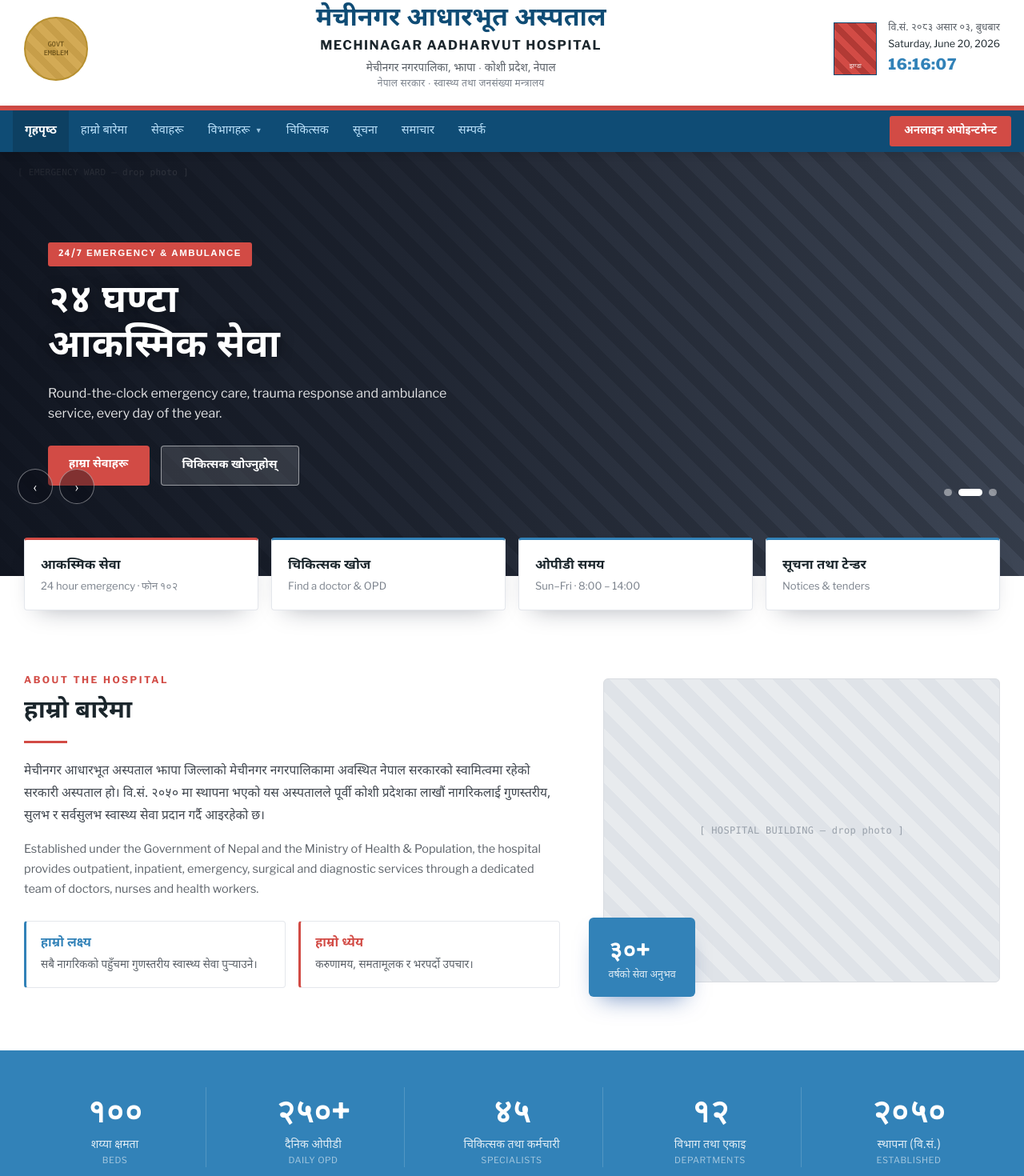
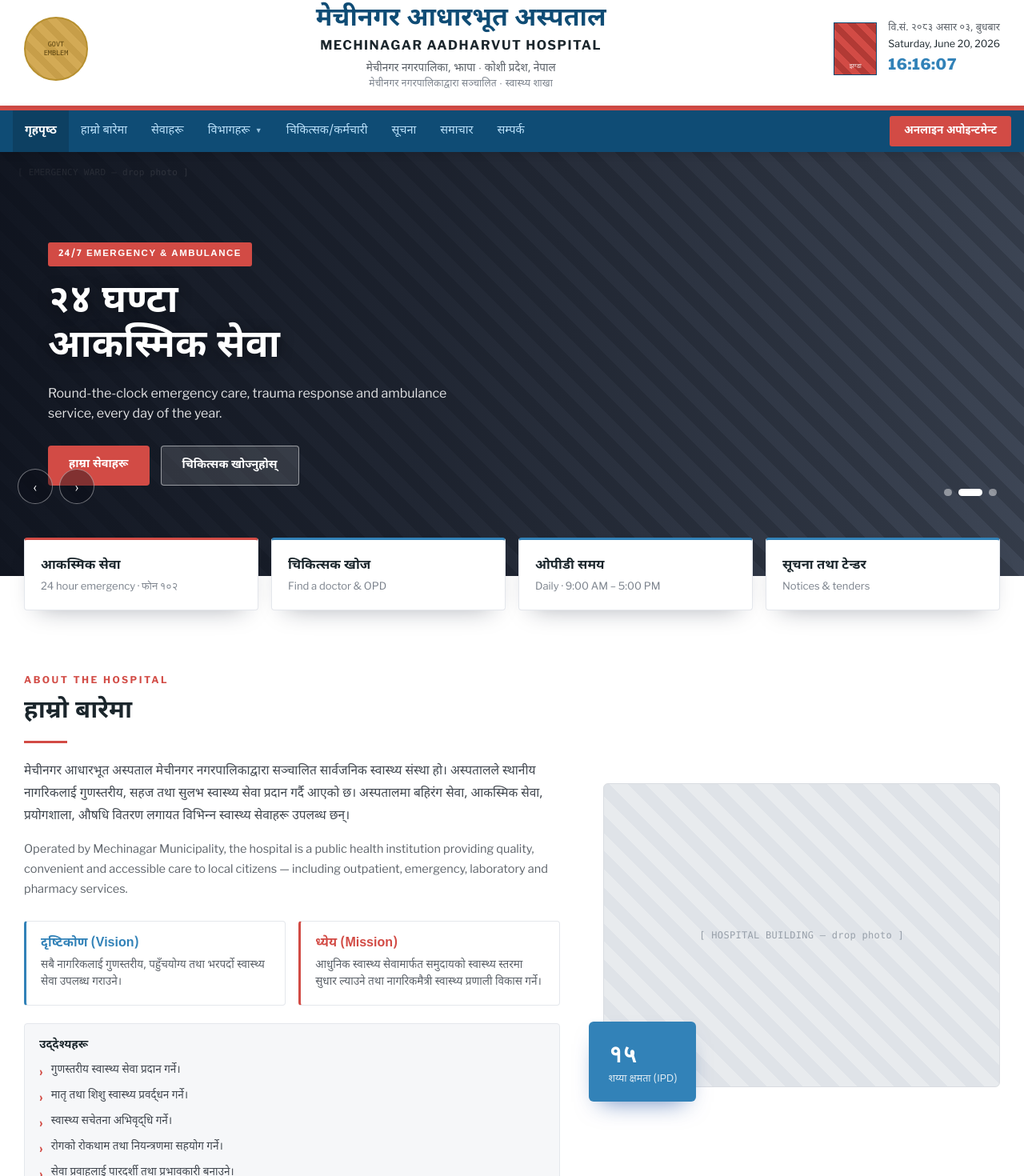
Before and after one commit to kree-mp/mechinagar-hospital, a Next.js app: page / in a window 1280 px wide. Shown: the part 51-1521 px from the top of the page at 80% size. Built offline with nearby package versions, Linux system fonts and the light colour scheme.

Commit message:
Replace fabricated hospital info with real institutional content
Updates contact details, vision/mission/objectives, statistics, free
services and lab test list using the hospital's official content
document instead of placeholder data.

```diff
--- a/components/About.tsx
+++ b/components/About.tsx
@@ -1,4 +1,4 @@
-import { aboutCopy, aboutGoals } from "@/data/hospital";
+import { aboutCopy, aboutGoals, aboutObjectives } from "@/data/hospital";
 
 export default function About() {
   return (
@@ -37,6 +37,19 @@ export default function About() {
               </div>
             ))}
           </div>
+          <div className="mt-[22px] rounded-[4px] border border-[#e4e7ec] bg-[#f6f7f9] p-4 px-[18px]">
+            <div className="font-np text-[14.5px] font-bold text-[#1B262C]">उद्देश्यहरू</div>
+            <ul className="mt-2.5 space-y-2">
+              {aboutObjectives.map((point) => (
+                <li key={point} className="flex items-start gap-2.5">
+                  <span className="font-extrabold text-[#D24B45]">›</span>
+                  <span className="font-np text-[13.5px] leading-[1.55] text-[#41474f]">
+                    {point}
+                  </span>
+                </li>
+              ))}
+            </ul>
+          </div>
         </div>
         <div className="relative mt-2 lg:mt-0">
           <div className="flex h-[220px] items-center justify-center rounded-md border border-[#d9dce1] bg-[repeating-linear-gradient(45deg,#dfe3e8_0_16px,#e8ebee_16px_32px)] sm:h-[300px] lg:h-[380px]">
@@ -46,10 +59,10 @@ export default function About() {
           </div>
           <div className="absolute -bottom-[14px] -left-[14px] rounded-md bg-[#3282B8] px-4 py-3 text-white shadow-[0_14px_30px_-14px_rgba(0,56,147,.6)] sm:-bottom-[18px] sm:-left-[18px] sm:px-6 sm:py-[18px]">
             <div className="text-[22px] font-extrabold tabular-nums sm:text-[30px]">
-              {aboutCopy.yearsBadge}
+              {aboutCopy.bedsBadge}
             </div>
             <div className="font-np text-[11px] opacity-85 sm:text-[12.5px]">
-              {aboutCopy.yearsBadgeLabelNp}
+              {aboutCopy.bedsBadgeLabelNp}
             </div>
           </div>
         </div>
--- a/components/PatientInfo.tsx
+++ b/components/PatientInfo.tsx
@@ -1,4 +1,4 @@
-import { visitingHours, opdFees, citizenCharterPoints } from "@/data/hospital";
+import { visitingHours, freeServices, labTests } from "@/data/hospital";
 
 export default function PatientInfo() {
   return (
@@ -39,25 +39,14 @@ export default function PatientInfo() {
         </div>
         <div className="overflow-hidden rounded-md border border-[#e4e7ec]">
           <div className="font-np bg-[#D24B45] px-5 py-4 text-[16px] font-bold text-white">
-            ओपीडी शुल्क
+            निःशुल्क तथा सहुलियत सेवाहरू
           </div>
-          <div className="px-5 pb-[18px] pt-2">
-            {opdFees.map((row, i) => (
-              <div
-                key={row.label}
-                className={`flex justify-between py-[11px] ${
-                  i < opdFees.length - 1 ? "border-b border-[#f1f3f5]" : ""
-                }`}
-              >
-                <span className="font-np text-[14px] text-[#41474f]">{row.label}</span>
-                <span
-                  className={
-                    row.isNote
-                      ? "font-np text-[13px] font-semibold text-[#3282B8]"
-                      : "text-[14px] font-bold tabular-nums"
-                  }
-                >
-                  {row.value}
+          <div className="px-5 py-4">
+            {freeServices.map((point) => (
+              <div key={point} className="mb-3 flex items-start gap-2.5 last:mb-0">
+                <span className="font-extrabold text-[#D24B45]">›</span>
+                <span className="font-np text-[13.5px] leading-[1.55] text-[#41474f]">
+                  {point}
                 </span>
               </div>
             ))}
@@ -65,20 +54,17 @@ export default function PatientInfo() {
         </div>
         <div className="overflow-hidden rounded-md border border-[#e4e7ec]">
           <div className="font-np bg-[#1B262C] px-5 py-4 text-[16px] font-bold text-white">
-            नागरिक वडापत्र
+            प्रयोगशाला परीक्षण सेवाहरू
           </div>
           <div className="px-5 py-4">
-            {citizenCharterPoints.map((point) => (
-              <div key={point} className="mb-3 flex items-start gap-2.5">
+            {labTests.map((point) => (
+              <div key={point} className="mb-3 flex items-start gap-2.5 last:mb-0">
                 <span className="font-extrabold text-[#D24B45]">›</span>
                 <span className="font-np text-[13.5px] leading-[1.55] text-[#41474f]">
                   {point}
                 </span>
               </div>
             ))}
-            <a href="#" className="font-np mt-1 inline-block text-[13px] font-bold text-[#D24B45]">
-              पूर्ण वडापत्र डाउनलोड ↓
-            </a>
           </div>
         </div>
       </div>
--- a/components/Statistics.tsx
+++ b/components/Statistics.tsx
@@ -3,7 +3,7 @@ import { statistics } from "@/data/hospital";
 export default function Statistics() {
   return (
     <div className="bg-[#3282B8] text-white">
-      <div className="mx-auto grid max-w-[1280px] grid-cols-2 gap-5 px-5 py-9 sm:grid-cols-3 sm:px-6 lg:grid-cols-5 lg:px-[30px] lg:py-[46px]">
+      <div className="mx-auto grid max-w-[1280px] grid-cols-2 gap-5 px-5 py-9 sm:px-6 lg:grid-cols-4 lg:px-[30px] lg:py-[46px]">
         {statistics.map((stat, i) => (
           <div
             key={stat.en}
--- a/data/hospital.ts
+++ b/data/hospital.ts
@@ -2,13 +2,13 @@ export const hospital = {
   nameNp: "मेचीनगर आधारभूत अस्पताल",
   nameEn: "MECHINAGAR AADHARVUT HOSPITAL",
   municipalityNp: "मेचीनगर नगरपालिका, झापा · कोशी प्रदेश, नेपाल",
-  ministryNp: "नेपाल सरकार · स्वास्थ्य तथा जनसंख्या मन्त्रालय",
-  phone: "०२३-५५००११",
-  email: "info@mahjhapa.gov.np",
+  ministryNp: "मेचीनगर नगरपालिकाद्वारा सञ्चालित · स्वास्थ्य शाखा",
+  phone: "०२३-५९१४५९",
+  email: "dhulabariphc.gov.np@gmail.com",
   emergencyShort: "१०२",
-  emergencyFull: "०२३-५५०१०२",
-  address: "मेचीनगर नगरपालिका–४, झापा, कोशी प्रदेश, नेपाल",
-  officeHours: "आइतबार–शुक्रबार, बिहान १० – साँझ ५",
+  emergencyFull: "०२३-५९१४५९",
+  address: "मेचीनगर नगरपालिका, वडा नं. १०, झापा, कोशी प्रदेश, नेपाल",
+  officeHours: "बिहान ९:०० – साँझ ५:०० (ओपीडी सेवा)",
   bsDate: "वि.सं. २०८३ असार ०३, बुधबार",
   copyrightYear: "२०८३",
   totalVisits: "४२,८१९",
@@ -23,7 +23,7 @@ export const navItems: NavItem[] = [
   { href: "#home", label: "गृहपृष्ठ" },
   { href: "#about", label: "हाम्रो बारेमा" },
   { href: "#services", label: "सेवाहरू" },
-  { href: "#doctors", label: "चिकित्सक" },
+  { href: "#staff", label: "चिकित्सक/कर्मचारी" },
   { href: "#notices", label: "सूचना" },
   { href: "#news", label: "समाचार" },
   { href: "#contact", label: "सम्पर्क" },
@@ -38,18 +38,18 @@ export interface QuickAccessCard {
 
 export const quickAccessCards: QuickAccessCard[] = [
   { href: "#contact", titleNp: "आकस्मिक सेवा", sub: "24 hour emergency · फोन १०२", barColor: "#D24B45" },
-  { href: "#doctors", titleNp: "चिकित्सक खोज", sub: "Find a doctor & OPD", barColor: "#3282B8" },
-  { href: "#patient", titleNp: "ओपीडी समय", sub: "Sun–Fri · 8:00 – 14:00", barColor: "#3282B8" },
+  { href: "#staff", titleNp: "चिकित्सक खोज", sub: "Find a doctor & OPD", barColor: "#3282B8" },
+  { href: "#patient", titleNp: "ओपीडी समय", sub: "Daily · 9:00 AM – 5:00 PM", barColor: "#3282B8" },
   { href: "#notices", titleNp: "सूचना तथा टेन्डर", sub: "Notices & tenders", barColor: "#3282B8" },
 ];
 
 export const aboutCopy = {
   bodyNp:
-    "मेचीनगर आधारभूत अस्पताल झापा जिल्लाको मेचीनगर नगरपालिकामा अवस्थित नेपाल सरकारको स्वामित्वमा रहेको सरकारी अस्पताल हो। वि.सं. २०५० मा स्थापना भएको यस अस्पतालले पूर्वी कोशी प्रदेशका लाखौं नागरिकलाई गुणस्तरीय, सुलभ र सर्वसुलभ स्वास्थ्य सेवा प्रदान गर्दै आइरहेको छ।",
+    "मेचीनगर आधारभूत अस्पताल मेचीनगर नगरपालिकाद्वारा सञ्चालित सार्वजनिक स्वास्थ्य संस्था हो। अस्पतालले स्थानीय नागरिकलाई गुणस्तरीय, सहज तथा सुलभ स्वास्थ्य सेवा प्रदान गर्दै आएको छ। अस्पतालमा बहिरंग सेवा, आकस्मिक सेवा, प्रयोगशाला, औषधि वितरण लगायत विभिन्न स्वास्थ्य सेवाहरू उपलब्ध छन्।",
   bodyEn:
-    "Established under the Government of Nepal and the Ministry of Health & Population, the hospital provides outpatient, inpatient, emergency, surgical and diagnostic services through a dedicated team of doctors, nurses and health workers.",
-  yearsBadge: "३०+",
-  yearsBadgeLabelNp: "वर्षको सेवा अनुभव",
+    "Operated by Mechinagar Municipality, the hospital is a public health institution providing quality, convenient and accessible care to local citizens — including outpatient, emergency, laboratory and pharmacy services.",
+  bedsBadge: "१५",
+  bedsBadgeLabelNp: "शय्या क्षमता (IPD)",
 };
 
 export interface AboutGoal {
@@ -59,8 +59,24 @@ export interface AboutGoal {
 }
 
 export const aboutGoals: AboutGoal[] = [
-  { titleNp: "हाम्रो लक्ष्य", descNp: "सबै नागरिकको पहुँचमा गुणस्तरीय स्वास्थ्य सेवा पुर्‍याउने।", color: "#3282B8" },
-  { titleNp: "हाम्रो ध्येय", descNp: "करुणामय, समतामूलक र भरपर्दो उपचार।", color: "#D24B45" },
+  {
+    titleNp: "दृष्टिकोण (Vision)",
+    descNp: "सबै नागरिकलाई गुणस्तरीय, पहुँचयोग्य तथा भरपर्दो स्वास्थ्य सेवा उपलब्ध गराउने।",
+    color: "#3282B8",
+  },
+  {
+    titleNp: "ध्येय (Mission)",
+    descNp: "आधुनिक स्वास्थ्य सेवामार्फत समुदायको स्वास्थ्य स्तरमा सुधार ल्याउने तथा नागरिकमैत्री स्वास्थ्य प्रणाली विकास गर्ने।",
+    color: "#D24B45",
+  },
+];
+
+export const aboutObjectives: string[] = [
+  "गुणस्तरीय स्वास्थ्य सेवा प्रदान गर्ने।",
+  "मातृ तथा शिशु स्वास्थ्य प्रवर्द्धन गर्ने।",
+  "स्वास्थ्य सचेतना अभिवृद्धि गर्ने।",
+  "रोगको रोकथाम तथा नियन्त्रणमा सहयोग गर्ने।",
+  "सेवा प्रवाहलाई पारदर्शी तथा प्रभावकारी बनाउने।",
 ];
 
 export interface Statistic {
@@ -70,11 +86,10 @@ export interface Statistic {
 }
 
 export const statistics: Statistic[] = [
-  { value: "१००", np: "शय्या क्षमता", en: "BEDS" },
-  { value: "२५०+", np: "दैनिक ओपीडी", en: "DAILY OPD" },
-  { value: "४५", np: "चिकित्सक तथा कर्मचारी", en: "SPECIALISTS" },
-  { value: "१२", np: "विभाग तथा एकाइ", en: "DEPARTMENTS" },
-  { value: "२०५०", np: "स्थापना (वि.सं.)", en: "ESTABLISHED" },
+  { value: "१५", np: "शय्या क्षमता", en: "BEDS" },
+  { value: "३५", np: "चिकित्सक तथा कर्मचारी", en: "STAFF" },
+  { value: "८", np: "स्वास्थ्य सेवा एकाइ", en: "SERVICE UNITS" },
+  { value: "११", np: "व्यवस्थापन समिति सदस्य", en: "COMMITTEE" },
 ];
 
 export interface QuickServiceLink {
@@ -83,10 +98,10 @@ export interface QuickServiceLink {
 }
 
 export const quickServiceLinks: QuickServiceLink[] = [
-  { label: "अनलाइन अपोइन्टमेन्ट", href: "#" },
-  { label: "रिपोर्ट हेर्नुहोस्", href: "#" },
-  { label: "नागरिक वडापत्र", href: "#" },
-  { label: "गुनासो पेटिका", href: "#" },
+  { label: "अनलाइन अपोइन्टमेन्ट", href: "#contact" },
+  { label: "प्रतिवेदन हेर्नुहोस्", href: "#reports" },
+  { label: "व्यवस्थापन समिति", href: "#committee" },
+  { label: "गुनासो पेटिका", href: "#contact" },
 ];
 
 export interface VisitingHourRow {
@@ -96,29 +111,24 @@ export interface VisitingHourRow {
 }
 
 export const visitingHours: VisitingHourRow[] = [
-  { label: "ओपीडी सेवा", value: "आइत–शुक्र, ८–२" },
-  { label: "टिकट काउन्टर", value: "बिहान ७ बजेदेखि" },
-  { label: "भेटघाट समय", value: "४–६ साँझ" },
-  { label: "आकस्मिक", value: "२४ घण्टा", highlight: true },
+  { label: "बहिरंग सेवा (OPD)", value: "बिहान ९ – साँझ ५" },
+  { label: "अल्ट्रासाउन्ड (USG)", value: "बिहान ९ – दिउँसो २" },
+  { label: "प्रयोगशाला तथा फार्मेसी", value: "२४ घण्टा" },
+  { label: "आकस्मिक सेवा", value: "२४ घण्टा", highlight: true },
 ];
 
-export interface OpdFeeRow {
-  label: string;
-  value: string;
-  isNote?: boolean;
-}
-
-export const opdFees: OpdFeeRow[] = [
-  { label: "नयाँ टिकट", value: "रु. ५" },
-  { label: "पुरानो टिकट", value: "रु. ५" },
-  { label: "विशेषज्ञ परामर्श", value: "रु. ५०" },
-  { label: "स्वास्थ्य बीमा", value: "सूचीकृत", isNote: true },
+export const freeServices: string[] = [
+  "सुरक्षित मातृत्व सेवा",
+  "खोप सेवा",
+  "परिवार नियोजन सेवा",
+  "नगरपालिकाले तोकेका निःशुल्क सेवाहरू",
 ];
 
-export const citizenCharterPoints: string[] = [
-  "सेवाग्राहीप्रति सम्मानजनक र समतामूलक व्यवहार।",
-  "निःशुल्क आधारभूत स्वास्थ्य सेवा।",
-  "गुनासो सुनुवाइ तथा पारदर्शी सेवा प्रवाह।",
+export const labTests: string[] = [
+  "रक्त परीक्षण",
+  "पिसाब परीक्षण",
+  "दिसा परीक्षण",
+  "अन्य आवश्यक परीक्षण",
 ];
 
 export interface ContactInfoCard {
@@ -127,9 +137,9 @@ export interface ContactInfoCard {
 }
 
 export const contactInfoCards: ContactInfoCard[] = [
-  { titleNp: "ठेगाना", body: "मेचीनगर नगरपालिका–४, झापा, कोशी प्रदेश, नेपाल" },
-  { titleNp: "फोन तथा इमेल", body: "कार्यालय: ०२३-५५००११<br>आकस्मिक: ०२३-५५०१०२<br>info@mahjhapa.gov.np" },
-  { titleNp: "कार्यालय समय", body: "आइतबार–शुक्रबार, बिहान १० – साँझ ५" },
+  { titleNp: "ठेगाना", body: "मेचीनगर नगरपालिका, वडा नं. १०, झापा, कोशी प्रदेश, नेपाल" },
+  { titleNp: "फोन तथा इमेल", body: "फोन: ०२३-५९१४५९<br>आकस्मिक: १०२<br>dhulabariphc.gov.np@gmail.com" },
+  { titleNp: "सेवा समय", body: "ओपीडी: बिहान ९ – साँझ ५<br>आकस्मिक: २४ घण्टा" },
 ];
 
 export interface FooterLink {
@@ -140,7 +150,9 @@ export interface FooterLink {
 export const footerQuickLinks: FooterLink[] = [
   { href: "#about", label: "हाम्रो बारेमा" },
   { href: "#services", label: "सेवाहरू" },
-  { href: "#departments", label: "विभागहरू" },
+  { href: "#staff", label: "चिकित्सक/कर्मचारी" },
+  { href: "#committee", label: "व्यवस्थापन समिति" },
+  { href: "#reports", label: "प्रतिवेदन" },
   { href: "#notices", label: "सूचना" },
   { href: "#gallery", label: "ग्यालरी" },
 ];
@@ -149,10 +161,11 @@ export const footerServiceLinks: FooterLink[] = [
   { href: "#", label: "ओपीडी सेवा" },
   { href: "#", label: "आकस्मिक सेवा" },
   { href: "#", label: "प्रयोगशाला" },
-  { href: "#", label: "एम्बुलेन्स" },
+  { href: "#", label: "एक्स-रे / USG" },
   { href: "#", label: "फार्मेसी" },
 ];
 
 export const footerContact = {
-  lineNp: "मेचीनगर–४, झापा<br>कोशी प्रदेश, नेपाल<br>फोन: ०२३-५५००११<br>आकस्मिक: १०२<br>info@mahjhapa.gov.np",
+  lineNp:
+    "मेचीनगर नगरपालिका, वडा नं. १०<br>झापा, कोशी प्रदेश, नेपाल<br>फोन: ०२३-५९१४५९<br>आकस्मिक: १०२<br>dhulabariphc.gov.np@gmail.com",
 };
```
